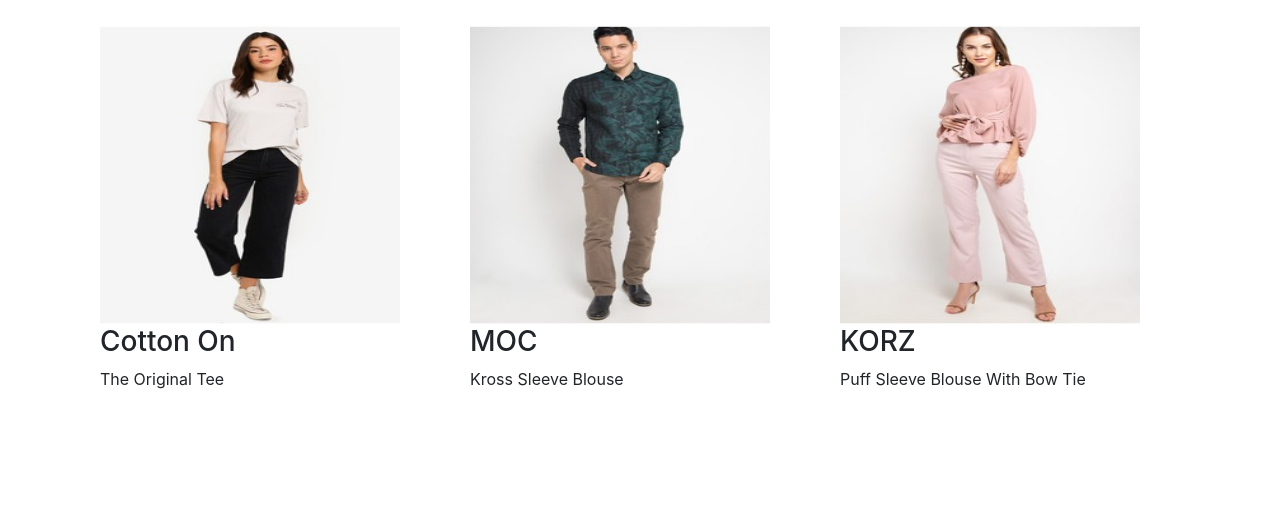
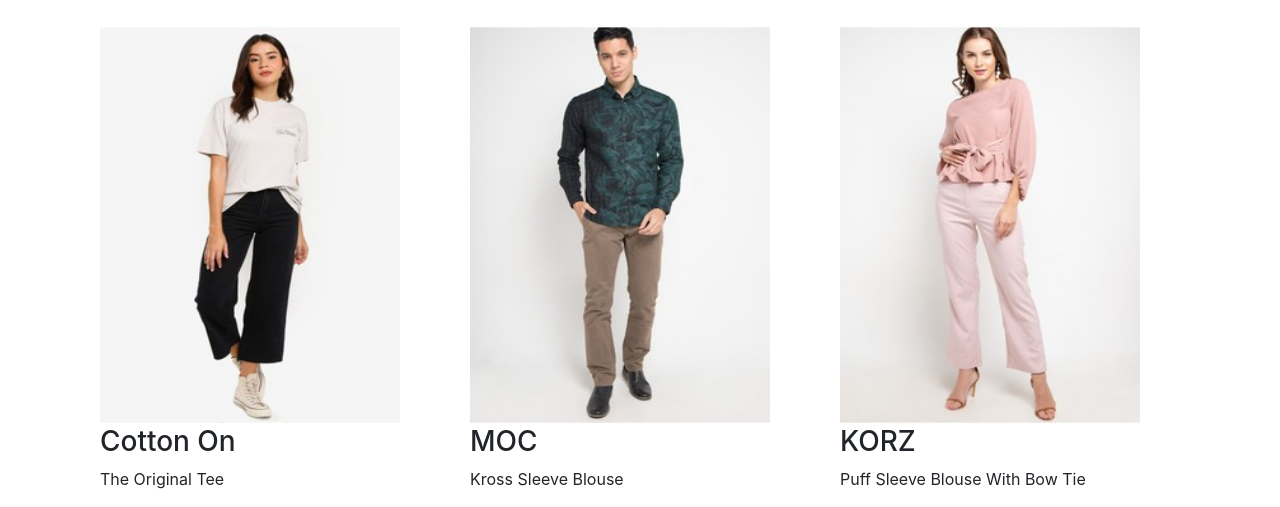
Before and after one commit to sandikoprastyo/Cloning-Zalora-Frontpage, a plain HTML site: page index.html in a window 1280 px wide. Shown: the part 2001-2508 px from the top of the page. Before the commit the page ends 2408 px from the top, so only its background shows below. Drawn offline with nearby package versions, Linux system fonts and the light colour scheme.

Commit message:
resize image

```diff
--- a/index.html
+++ b/index.html
@@ -135,15 +135,15 @@
         <div class="container">
             <h1>New This Week</h1>
             <div class="row">
-                <div class="col-md-4"><img src="./img/news1.jpg" width="300px" height="300px">
+                <div class="col-md-4"><img src="./img/news1.jpg" width="300px" height="400px">
                     <h3>Cotton On</h3>
                     <p>The Original Tee</p>
                 </div>
-                <div class="col-md-4"><img src="./img/news.jpg" width="300px" height="300px">
+                <div class="col-md-4"><img src="./img/news.jpg" width="300px" height="400px">
                     <h3>MOC</h3>
                     <p>Kross Sleeve Blouse</p>
                 </div>
-                <div class="col-md-4"><img src="./img/news2.jpg" width="300px" height="300px">
+                <div class="col-md-4"><img src="./img/news2.jpg" width="300px" height="400px">
                     <h3>KORZ</h3>
                     <p>Puff Sleeve Blouse With Bow Tie</p>
                 </div>
```
